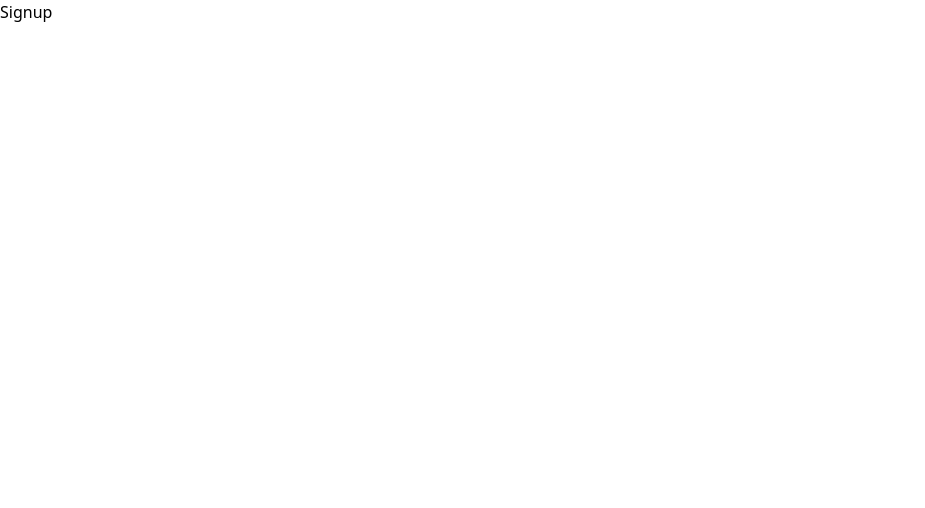
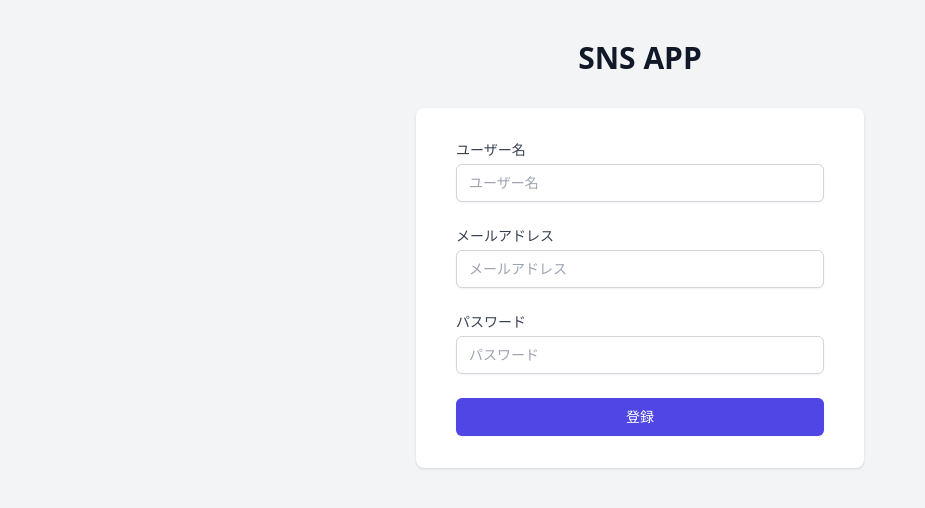
Before and after one commit to nsho1010/sns-app, a React (Vite) app: page /signup in a window 1280 px wide. Shown: the top 508 px of the page, without its empty margins (0-925 px from the left). Built offline with nearby package versions, Linux system fonts and the light colour scheme.

Commit message:
supabaseの環境変数の設定

```diff
--- a/package.json
+++ b/package.json
@@ -10,6 +10,7 @@
     "preview": "vite preview"
   },
   "dependencies": {
+    "@supabase/supabase-js": "^2.44.4",
     "react": "^18.3.1",
     "react-dom": "^18.3.1",
     "react-router-dom": "^6.25.1"
--- /dev/null
+++ b/src/lib/supabase.js
@@ -0,0 +1,6 @@
+import { createClient } from "@supabase/supabase-js";
+
+export const supabase = createClient(
+    process.env.VITE_APP_SUPABASE_URL,
+    process.env.VITE_APP_SUPABASE_KEY
+);
--- a/src/pages/Signup.jsx
+++ b/src/pages/Signup.jsx
@@ -1,5 +1,78 @@
 const Signup = () => {
-    return <div>Signup</div>;
+    return (
+        <div className="min-h-screen bg-gray-100 py-10 px-4 sm:px-6 lg:px-8">
+            <div className="flex flex-col items-center">
+                <h2 className="text-3xl font-extrabold text-gray-900">
+                    SNS APP
+                </h2>
+                <div className="mt-8 w-full max-w-md">
+                    <div className="bg-white py-8 px-4 shadow sm:rounded-lg sm:px-10">
+                        <div className="space-y-6">
+                            <div>
+                                <label
+                                    className="block text-sm font-medium text-gray-700"
+                                    htmlFor="username"
+                                >
+                                    ユーザー名
+                                </label>
+                                <div className="mt-1">
+                                    <input
+                                        id="username"
+                                        name="username"
+                                        placeholder="ユーザー名"
+                                        required
+                                        type="text"
+                                        className="appearance-none block w-full px-3 py-2 border border-gray-300 rounded-md shadow-sm placeholder-gray-400 focus:outline-none focus:ring-indigo-500 focus:border-indigo-500 sm:text-sm"
+                                    />
+                                </div>
+                            </div>
+                            <div>
+                                <label
+                                    className="block text-sm font-medium text-gray-700"
+                                    htmlFor="email"
+                                >
+                                    メールアドレス
+                                </label>
+                                <div className="mt-1">
+                                    <input
+                                        id="email"
+                                        name="email"
+                                        placeholder="メールアドレス"
+                                        required
+                                        type="email"
+                                        className="appearance-none block w-full px-3 py-2 border border-gray-300 rounded-md shadow-sm placeholder-gray-400 focus:outline-none focus:ring-indigo-500 focus:border-indigo-500 sm:text-sm"
+                                    />
+                                </div>
+                            </div>
+                            <div>
+                                <label
+                                    className="block text-sm font-medium text-gray-700"
+                                    htmlFor="password"
+                                >
+                                    パスワード
+                                </label>
+                                <div className="mt-1">
+                                    <input
+                                        id="password"
+                                        name="password"
+                                        placeholder="パスワード"
+                                        required
+                                        type="password"
+                                        className="appearance-none block w-full px-3 py-2 border border-gray-300 rounded-md shadow-sm placeholder-gray-400 focus:outline-none focus:ring-indigo-500 focus:border-indigo-500 sm:text-sm"
+                                    />
+                                </div>
+                            </div>
+                            <div>
+                                <button className="w-full flex justify-center py-2 px-4 border border-transparent rounded-md shadow-sm text-sm font-medium text-white bg-indigo-600 hover:bg-indigo-700 focus:outline-none focus:ring-2 focus:ring-offset-2 focus:ring-indigo-500 disabled:opacity-50 disabled:cursor-not-allowed">
+                                    登録
+                                </button>
+                            </div>
+                        </div>
+                    </div>
+                </div>
+            </div>
+        </div>
+    );
 };
 
 export default Signup;
```
Also changed, not shown: 2 other files (tests, documents, lock files or other folders).
